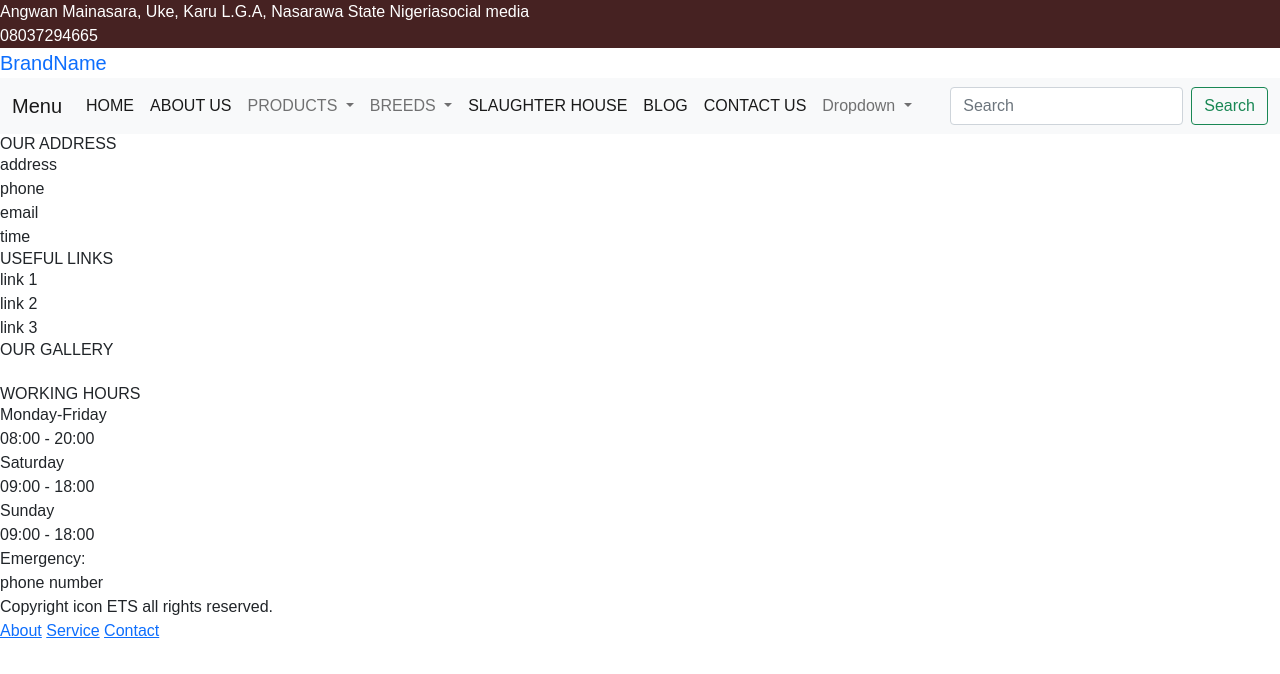
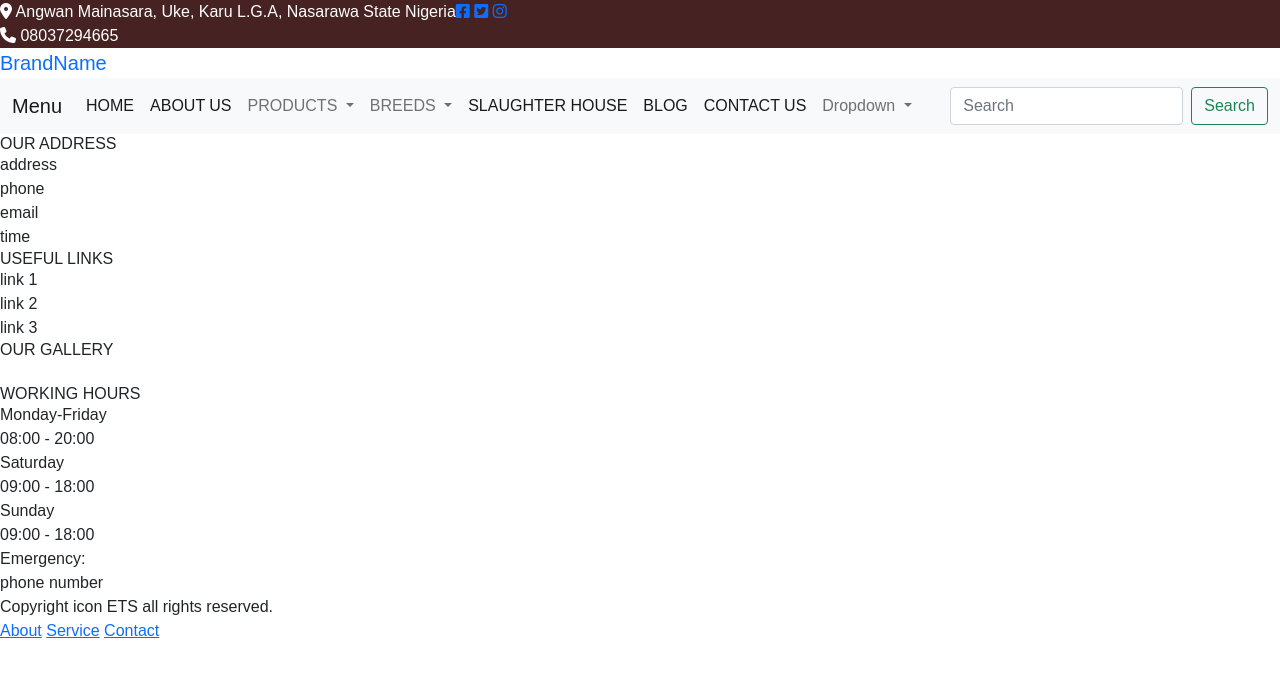
Before and after one commit to canicemichael/ETS-Emmalex-farm, a plain HTML site: page frontend/pages/landing_page/index.html in a window 1280 px wide. Drawn offline with nearby package versions, Linux system fonts and the light colour scheme.

Commit message:
update quick-info

```diff
--- a/frontend/pages/landing_page/index.html
+++ b/frontend/pages/landing_page/index.html
@@ -6,16 +6,21 @@
     <meta name="viewport" content="width=device-width, initial-scale=1.0">
     <title>Donkey Farm</title>
     <link href="https://cdn.jsdelivr.net/npm/bootstrap@5.0.2/dist/css/bootstrap.min.css" rel="stylesheet" integrity="sha384-EVSTQN3/azprG1Anm3QDgpJLIm9Nao0Yz1ztcQTwFspd3yD65VohhpuuCOmLASjC" crossorigin="anonymous">
+    <link rel="stylesheet" href="https://cdnjs.cloudflare.com/ajax/libs/font-awesome/6.1.2/css/all.min.css" integrity="sha512-1sCRPdkRXhBV2PBLUdRb4tMg1w2YPf37qatUFeS7zlBy7jJI8Lf4VHwWfZZfpXtYSLy85pkm9GaYVYMfw5BC1A==" crossorigin="anonymous" referrerpolicy="no-referrer" />
     <link rel="stylesheet" href="../../style/landing_page/landing_page.min.css.map">
     <link rel="stylesheet" href="../../style/landing_page/landing_page.min.css">
 </head>
 <body>
     <section class="quick-info">
         <div class="quick-info--1">
-            <div>Angwan Mainasara, Uke, Karu L.G.A, Nasarawa State Nigeria</div>
-            <div>08037294665</div>
+            <div><i class="fa-solid fa-location-dot"></i> Angwan Mainasara, Uke, Karu L.G.A, Nasarawa State Nigeria</div>
+            <div><i class="fa-solid fa-phone"></i> 08037294665</div>
         </div>
-        <div>social media</div>
+        <div>
+          <a href=""><i class="fa-brands fa-square-facebook"></i></a>
+          <a href=""><i class="fa-brands fa-square-twitter"></i></a>
+          <a href=""><i class="fa-brands fa-instagram"></i></a>
+        </div>
     </section>
     <section class="brandname">
         <div><a class="navbar-brand" href="#">BrandName</a></div>
```
